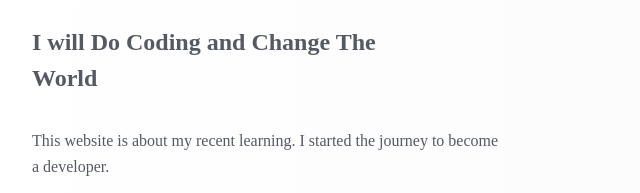
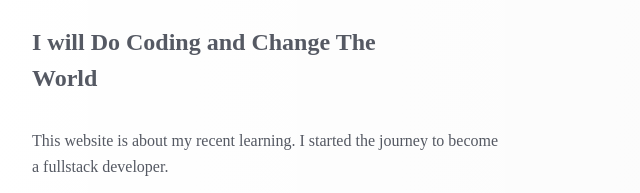
Before and after one commit to imtridib/Web_Projects, a plain HTML site: page index.html in a window 1280 px wide. Shown: the part 1015-1208 px from the top of the page, 162-802 px from the left. Drawn offline with Linux system fonts and the light colour scheme; a web font is replaced by a local one.

Commit message:
Fifth commit

```diff
--- a/index.html
+++ b/index.html
@@ -37,7 +37,7 @@
           <div class="detail_text">
             <h4>I will Do Coding and Change The World</h4>
             <p>
-              This website is about my recent learning. I started the journey to become a developer.
+              This website is about my recent learning. I started the journey to become a fullstack developer.
             </p>
             <button>Learn More</button>
           </div>
```
